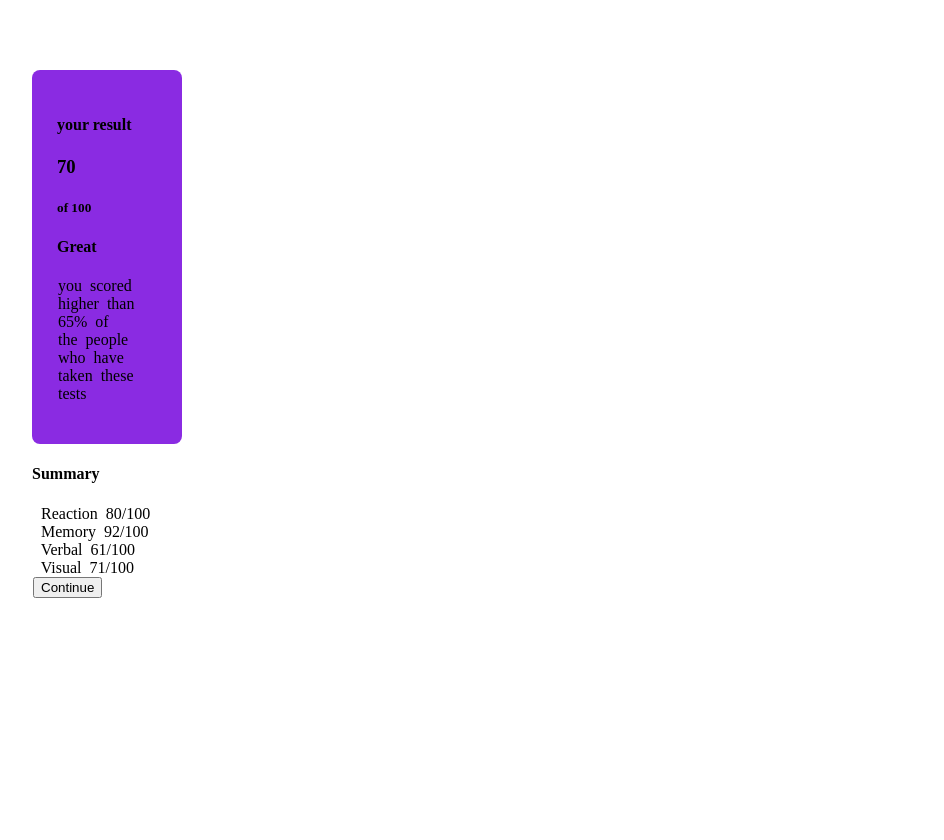
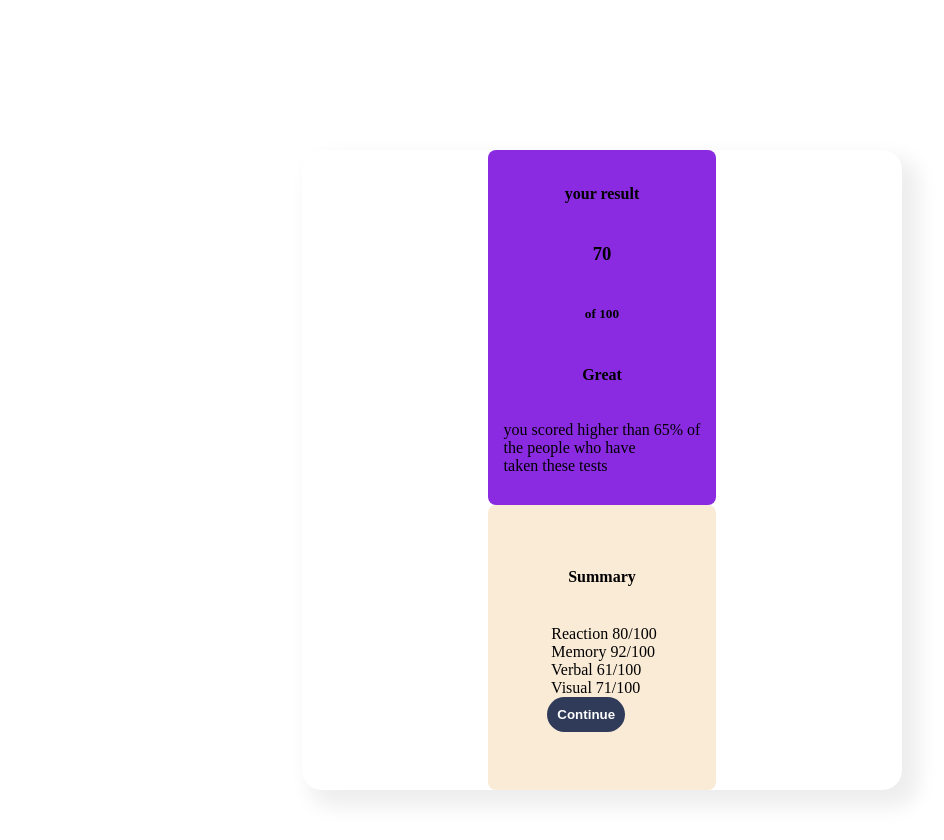
Before and after one commit to Oliver0784/jitu-training, a plain HTML site: page training/assignment 2/index.html in a window 1280 px wide. Shown: the whole page, without its empty margins (38-982 px from the left). Before the commit the page ends 800 px from the top, so only its background shows below. Drawn offline with Linux system fonts and the light colour scheme.

Commit message:
assesment

```diff
--- a/training/assignment 2/css.css
+++ b/training/assignment 2/css.css
@@ -1,16 +1,53 @@
 body{
     margin: 70px;
+    display: flex;
+    justify-content: center;
+    align-items: center;
+    min-height: 100vb;
 }
 .container{
+    width: 600px;
+    box-shadow: 12px 12px 20px 5px #00000012;
     background-color:white;
+    display: grid;
+    grid-template-columns: 1fr 1fr;
+    border-radius: 20px;
+    display: flex;
+    flex-direction: column;
+    justify-content: center;
+    align-items: center;
+    height: 80rch;
 }
-.card{
+
+.card1{
+    display: flex;
+    flex-direction: column;
     background-color:blueviolet;
-    width: 100px;
-    padding: 25px;
+    width: 200px;
+    padding: 14px;
     border-radius: 8px;
+    align-items: center;
+    justify-content: center;
+    height: 400px;
 }
-p{
- word-spacing: 4px;
- padding-left: 1px;
+.card2{
+    display: flex;
+    flex-direction: column;
+    background-color: antiquewhite;
+    width: 200px;
+    padding: 14px;
+    border-radius: 8px;
+    align-items: center;
+    justify-content: center;
+    height: 400px;
+    row-gap: 2px;
 }
+button {
+	font-weight: bold;
+	color: white;
+	border: none;
+	padding: 10px;
+	border-radius: 50px;
+	background:#303b5a ;
+	transition: .2s;
+}
--- a/training/assignment 2/index.html
+++ b/training/assignment 2/index.html
@@ -8,8 +8,7 @@
 </head>
 <body>
     <div class="container">
-        <div class="cards">
-            <div class="card">
+            <div class="card1">
                 <h4>your result</h4>
                 <h3>70<h5>of 100</h5></h3>
                 <h4>Great</h4>
@@ -29,7 +28,6 @@
                     <button>Continue</button>
                 </p>
             </div>
-        </div>
     </div>
 
 </body>
```
Also changed, not shown: 4 other files.
